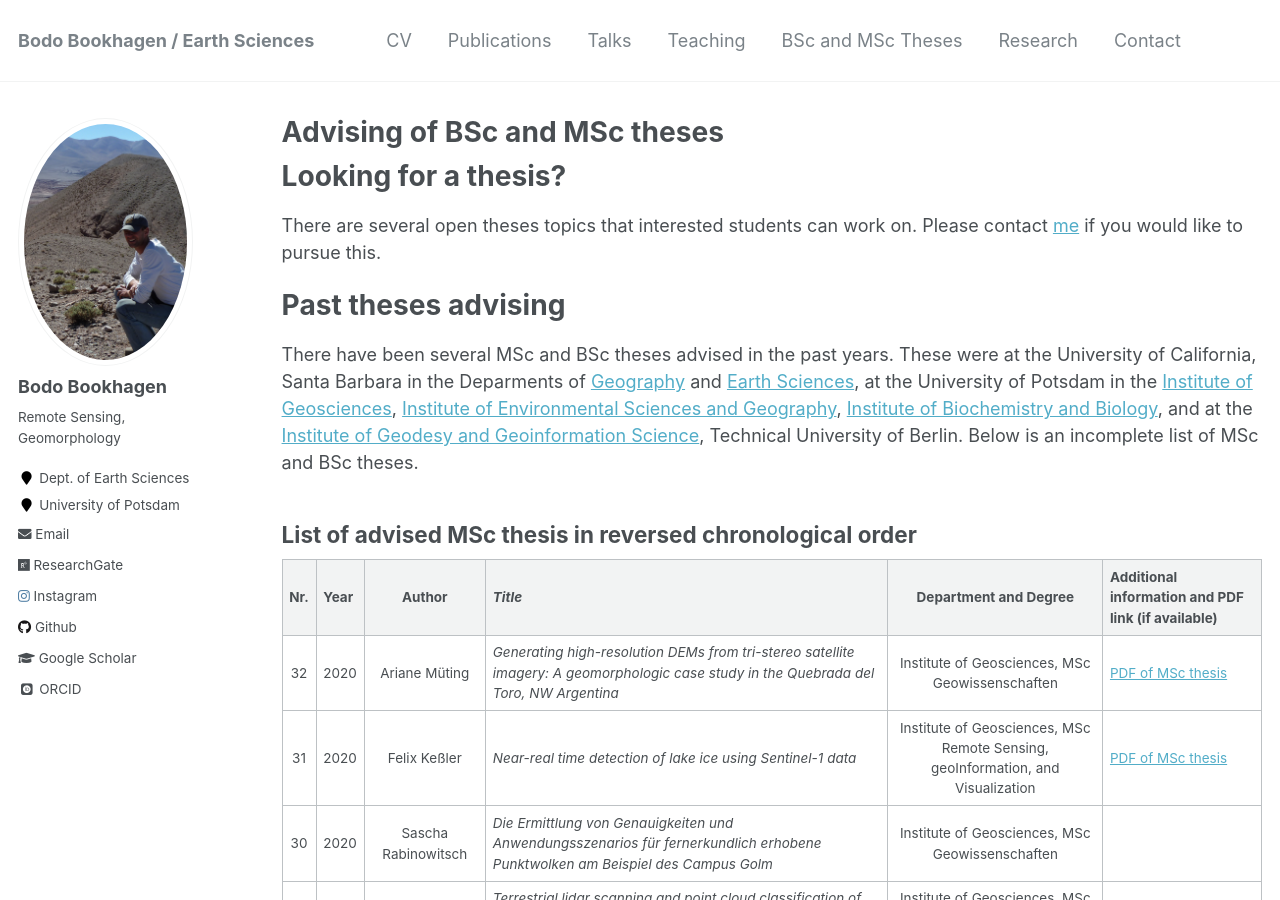
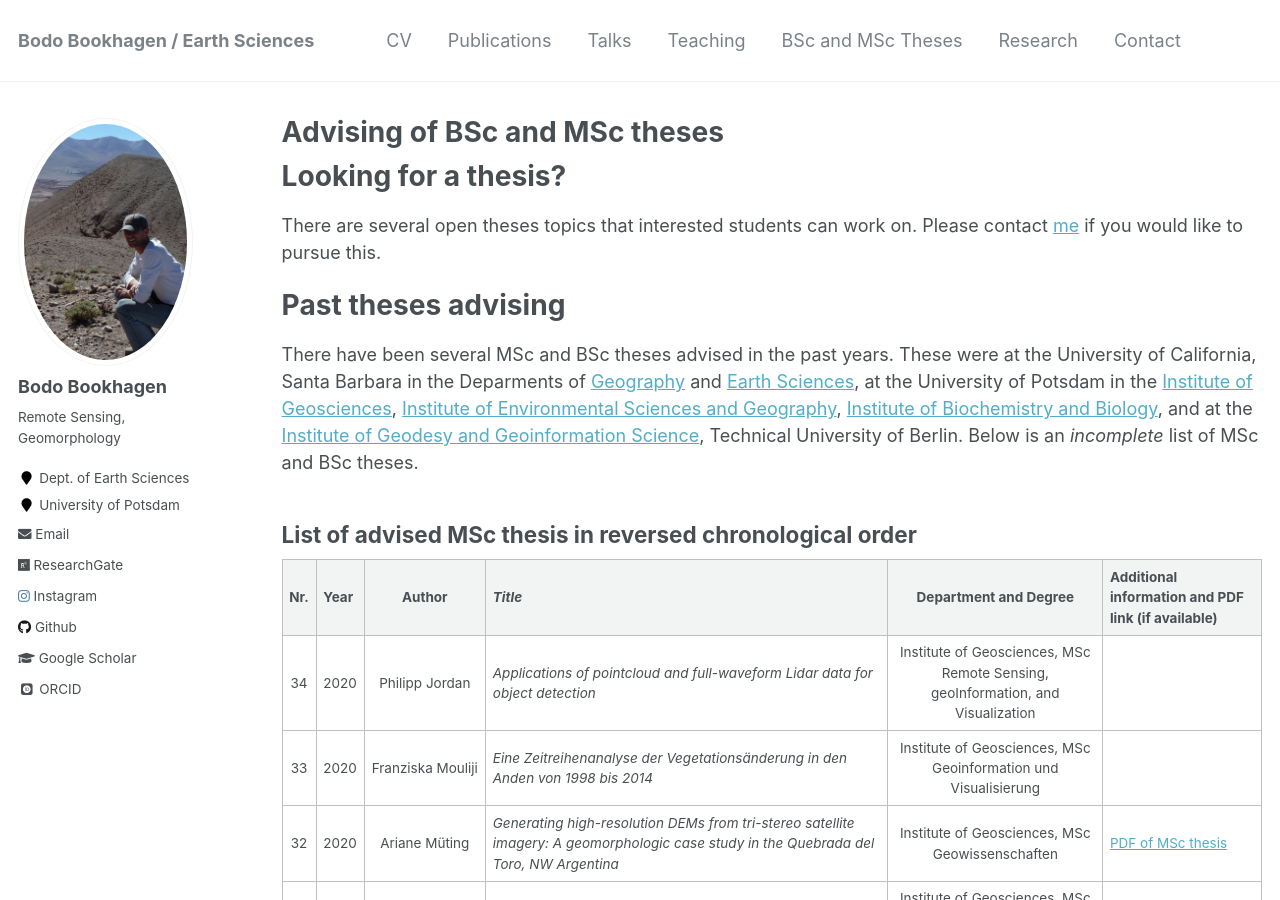
Before and after one commit to BodoBookhagen/BodoBookhagen.github.io, a Jekyll site: the page built from _pages/theses.md, in a window 1280 px wide and 900 px high. Built offline with Jekyll 4.4.1, drawn with Linux system fonts in a browser that asks for light colours; some web fonts are replaced.

Commit message:
Sept-3 2020

```diff
--- a/_pages/theses.md
+++ b/_pages/theses.md
@@ -10,12 +10,14 @@ classes: wide
 There are several open theses topics that interested students can work on. Please contact [me](mailto:bodo.bookhagen@uni-potsdam.de) if you would like to pursue this.
 
 # Past theses advising
-There have been several MSc and BSc theses advised in the past years. These were at the University of California, Santa Barbara in the Deparments of [Geography](https://geog.ucsb.edu/) and [Earth Sciences](https://www.geol.ucsb.edu/), at the University of Potsdam in the [Institute of Geosciences](http://www.geo.uni-potsdam.de/), [Institute of Environmental Sciences and Geography](https://www.uni-potsdam.de/de/umwelt/), [Institute of Biochemistry and Biology](https://www.uni-potsdam.de/en/ibb/), and at the [Institute of Geodesy and Geoinformation Science](https://www.igg.tu-berlin.de/menue/institut_fuer_geodaesie_und_geoinformationstechnik/parameter/en/), Technical University of Berlin. Below is an incomplete list of MSc and BSc theses.
+There have been several MSc and BSc theses advised in the past years. These were at the University of California, Santa Barbara in the Deparments of [Geography](https://geog.ucsb.edu/) and [Earth Sciences](https://www.geol.ucsb.edu/), at the University of Potsdam in the [Institute of Geosciences](http://www.geo.uni-potsdam.de/), [Institute of Environmental Sciences and Geography](https://www.uni-potsdam.de/de/umwelt/), [Institute of Biochemistry and Biology](https://www.uni-potsdam.de/en/ibb/), and at the [Institute of Geodesy and Geoinformation Science](https://www.igg.tu-berlin.de/menue/institut_fuer_geodaesie_und_geoinformationstechnik/parameter/en/), Technical University of Berlin. Below is an *incomplete* list of MSc and BSc theses.
 
 ## List of advised MSc thesis in reversed chronological order
 
 | Nr. | Year | Author | *Title* | Department and Degree | Additional information and PDF link (if available) |
 |:---:|:----------|:----:|-------|:---:|
+| 34 | 2020 | Philipp Jordan | *Applications of pointcloud and full-waveform Lidar data for object detection* | Institute of Geosciences, MSc Remote Sensing, geoInformation, and Visualization | |
+| 33 | 2020 | Franziska Mouliji | *Eine Zeitreihenanalyse der Vegetationsänderung in den Anden von 1998 bis 2014* | Institute of Geosciences, MSc Geoinformation und Visualisierung |  |
 | 32 | 2020 | Ariane Müting | *Generating high-resolution DEMs from tri-stereo satellite imagery: A geomorphologic case study in the Quebrada del Toro, NW Argentina* | Institute of Geosciences, MSc Geowissenschaften | [PDF of MSc thesis](http://bodobookhagen.github.io/pdf/ArianeMueting_MSc_lr.pdf) |
 | 31 | 2020 | Felix Keßler | *Near-real time detection of lake ice using Sentinel-1 data* | Institute of Geosciences, MSc Remote Sensing, geoInformation, and Visualization | [PDF of MSc thesis](http://bodobookhagen.github.io/pdf/Mastersthesis_FelixKessler.pdf) |
 | 30 | 2020 | Sascha Rabinowitsch | *Die Ermittlung von Genauigkeiten und Anwendungsszenarios für fernerkundlich erhobene Punktwolken am Beispiel des Campus Golm* | Institute of Geosciences, MSc Geowissenschaften | |
```
Also changed, not shown: _pages/publications.md (+1 -0 lines).
